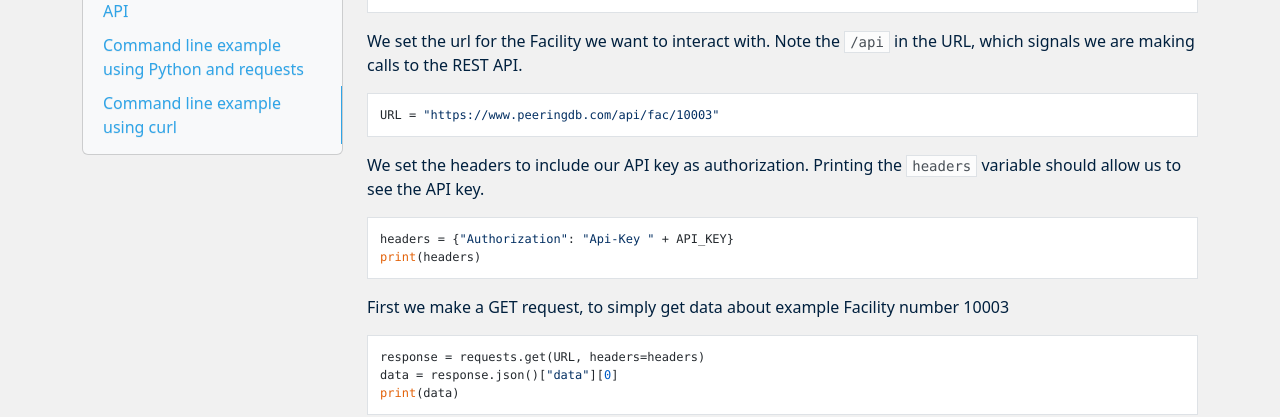
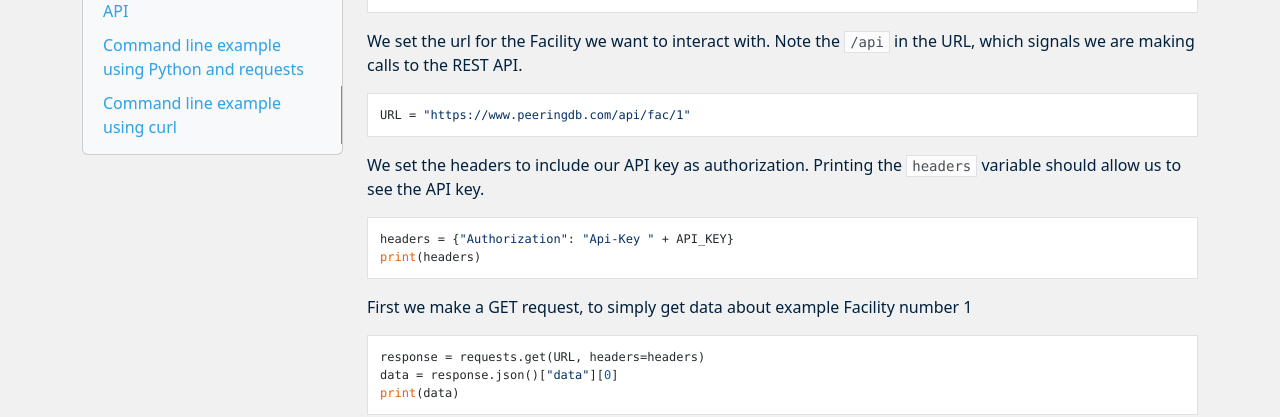
Before and after one commit to peeringdb/docs, an MkDocs documentation site: the page built from docs/howto/api_keys.md, in a window 1280 px wide and 900 px high, scrolled down 2683 px. Shown: the part 152-569 px from the top of the window. Built offline with MkDocs 1.6.1, drawn with Linux system fonts in a browser that asks for light colours; nearby versions of some CDN libraries.

Commit message:
Change facility example from an invalid one to a valid one.

````diff
--- a/docs/howto/api_keys.md
+++ b/docs/howto/api_keys.md
@@ -66,7 +66,7 @@
 We set the url for the Facility we want to interact with. Note the `/api` in the URL, which signals we are making calls to the REST API.
 
 ```py
-URL = "https://www.peeringdb.com/api/fac/10003"
+URL = "https://www.peeringdb.com/api/fac/1"
 ```
 
 We set the headers to include our API key as authorization. Printing the `headers` variable should allow us to see the API key.
@@ -76,7 +76,7 @@
 print(headers)
 ```
 
-First we make a GET request, to simply get data about example Facility number 10003
+First we make a GET request, to simply get data about example Facility number 1
 
 ```py
 response = requests.get(URL, headers=headers)
````
